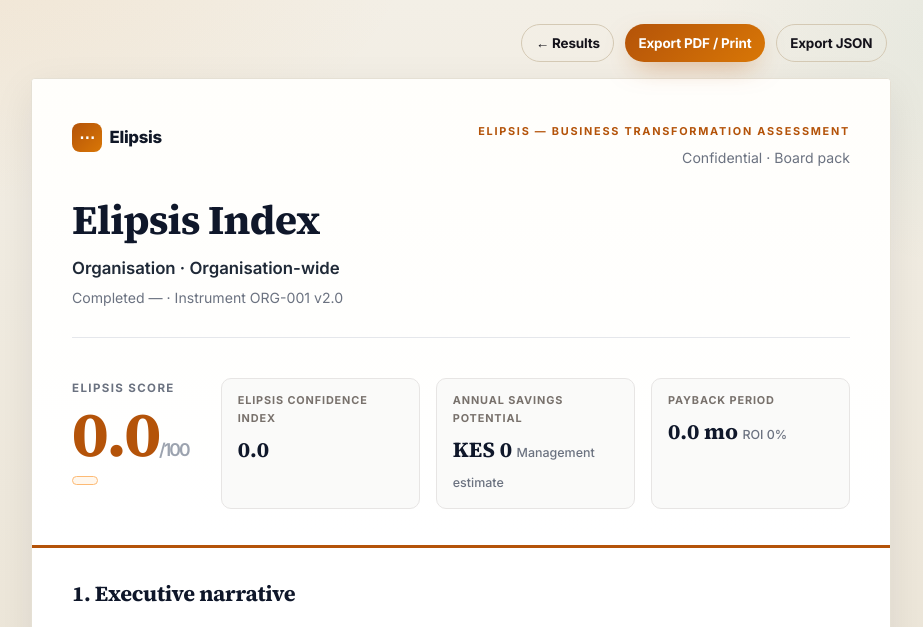
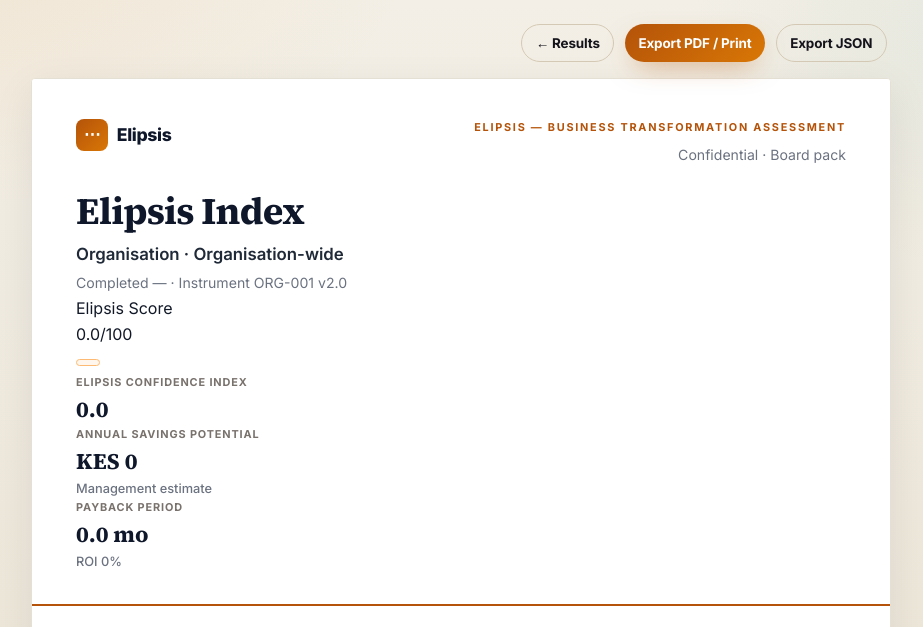
Before and after one commit to JonesKapedo/elipsis, a FastAPI app: template elipsis_api/templates/report.html in a window 1280 px wide. Shown: the top 627 px of the page, without its empty margins (179-1102 px from the left). Run offline with FastAPI, Linux system fonts and the light colour scheme; the template is opened without the code that fills it, so the values that code supplies are empty; parts of the project's set-up code (start-up, migrations or seed data) failed here and were passed over.

Commit message:
Landing conversion copy + Turbinez-style report cover + print CSS

```diff
--- a/static/report.css
+++ b/static/report.css
@@ -24,73 +24,71 @@ body.report-body main{
   overflow:hidden;
 }
 
-/* Cover */
+/* Cover — clean board-pack header matching executive sample aesthetic */
 .report-cover{
-  padding:2.75rem 2.5rem 2.25rem;
-  border-bottom:3px solid #b45309;
-  background:linear-gradient(180deg,#fffefb 0%,#fff 100%);
+  padding:2.5rem 2.75rem 2rem;
+  border-bottom:2px solid #b45309;
+  background:#fff;
 }
 .report-brand-row{
   display:flex;justify-content:space-between;align-items:flex-start;
-  gap:1rem;margin-bottom:1.75rem;
+  gap:1.5rem;margin-bottom:1.5rem;
 }
 .report-brand{
-  font-weight:800;font-size:1.05rem;letter-spacing:-.02em;
-  display:flex;align-items:center;gap:.5rem;
+  font-weight:800;font-size:1.1rem;letter-spacing:-.02em;
+  display:flex;align-items:center;gap:.55rem;color:#0f172a;
 }
 .report-brand .mark{
-  width:1.85rem;height:1.85rem;border-radius:8px;
+  width:2rem;height:2rem;border-radius:8px;
   background:linear-gradient(135deg,#b45309,#d97706);
-  color:#fff;display:grid;place-items:center;font-size:1rem;
+  color:#fff;display:grid;place-items:center;font-size:1.05rem;font-weight:700;
 }
+.report-score-right{text-align:right}
+.report-score-right .report-score-label{
+  font-size:.7rem;text-transform:uppercase;letter-spacing:.14em;
+  font-weight:700;color:#6b7280;margin-bottom:.15rem;
+}
+.report-score-right .report-score-num{
+  font-family:"Source Serif 4",Georgia,serif;font-weight:700;
+  font-size:3.6rem;line-height:1;color:#0f172a;letter-spacing:-.03em;
+}
+.report-score-right .report-band{margin-top:.35rem}
 .report-doc-type{
   font-size:.68rem;font-weight:700;letter-spacing:.16em;text-transform:uppercase;
-  color:#b45309;margin:0 0 .35rem;
+  color:#b45309;margin:0 0 .4rem;
 }
 .report-cover h1{
   font-family:"Source Serif 4",Georgia,serif;font-weight:700;
-  font-size:clamp(1.85rem,4vw,2.55rem);line-height:1.15;
-  margin:0 0 .65rem;letter-spacing:-.02em;color:#0f172a;
+  font-size:clamp(1.7rem,3.8vw,2.35rem);line-height:1.15;
+  margin:0 0 .5rem;letter-spacing:-.02em;color:#0f172a;
 }
 .report-org{
-  font-size:1.05rem;font-weight:600;color:#1f2937;margin:.2rem 0;
+  font-size:1.05rem;font-weight:600;color:#1f2937;margin:.15rem 0;
 }
 .report-meta-line{
-  color:#6b7280;font-size:.88rem;margin:.15rem 0 0;
-}
-.report-score-block{
-  display:grid;grid-template-columns:auto 1fr;gap:1.5rem 2rem;
-  align-items:center;margin-top:1.75rem;padding-top:1.5rem;
-  border-top:1px solid #e5e7eb;
-}
-.report-score-num{
-  font-family:"Source Serif 4",Georgia,serif;font-weight:700;
-  font-size:4rem;line-height:1;color:#b45309;letter-spacing:-.03em;
-}
-.report-score-num span{font-size:1.1rem;color:#9ca3af;font-family:Inter,sans-serif;font-weight:600}
-.report-score-label{
-  font-size:.72rem;text-transform:uppercase;letter-spacing:.12em;
-  font-weight:700;color:#6b7280;margin-bottom:.25rem;
+  color:#6b7280;font-size:.88rem;margin:.1rem 0 0;
 }
 .report-band{
   display:inline-block;background:#fff7ed;border:1px solid #fdba74;
-  color:#c2410c;border-radius:999px;padding:.2rem .75rem;
-  font-size:.85rem;font-weight:700;
+  color:#c2410c;border-radius:999px;padding:.18rem .7rem;
+  font-size:.8rem;font-weight:700;
 }
-.report-kpis{
-  display:grid;grid-template-columns:repeat(3,1fr);gap:1rem;margin-top:1rem;
+.report-kpis-row{
+  display:grid;grid-template-columns:repeat(3,1fr);gap:1.25rem;
+  margin-top:1.75rem;padding-top:1.35rem;border-top:1px solid #e5e7eb;
 }
 .report-kpi{
-  background:#fafaf9;border:1px solid #e7e5e4;border-radius:10px;padding:.85rem 1rem;
+  background:transparent;border:0;padding:0;
 }
 .report-kpi span{
   display:block;font-size:.68rem;text-transform:uppercase;letter-spacing:.08em;
-  font-weight:700;color:#78716c;margin-bottom:.25rem;
+  font-weight:700;color:#78716c;margin-bottom:.3rem;
 }
 .report-kpi b{
-  font-family:"Source Serif 4",Georgia,serif;font-size:1.35rem;font-weight:700;color:#0f172a;
+  font-family:"Source Serif 4",Georgia,serif;font-size:1.4rem;font-weight:700;color:#0f172a;
+  display:block;line-height:1.2;
 }
-.report-kpi em{font-style:normal;font-size:.78rem;color:#6b7280;font-weight:500}
+.report-kpi em{font-style:normal;font-size:.8rem;color:#6b7280;font-weight:500;display:block;margin-top:.15rem}
 
 /* Sections */
 .report-section{
@@ -171,6 +169,6 @@ body.report-body main{
 
 @media (max-width:700px){
   .report-cover,.report-section,.report-footer-note{padding-left:1.25rem;padding-right:1.25rem}
-  .report-kpis{grid-template-columns:1fr}
-  .report-score-block{grid-template-columns:1fr}
+  .report-kpis-row{grid-template-columns:1fr}
+  .report-score-right{text-align:left}
 }
```
Also changed, not shown: elipsis_api/templates/landing.html (+8 -8 lines).
